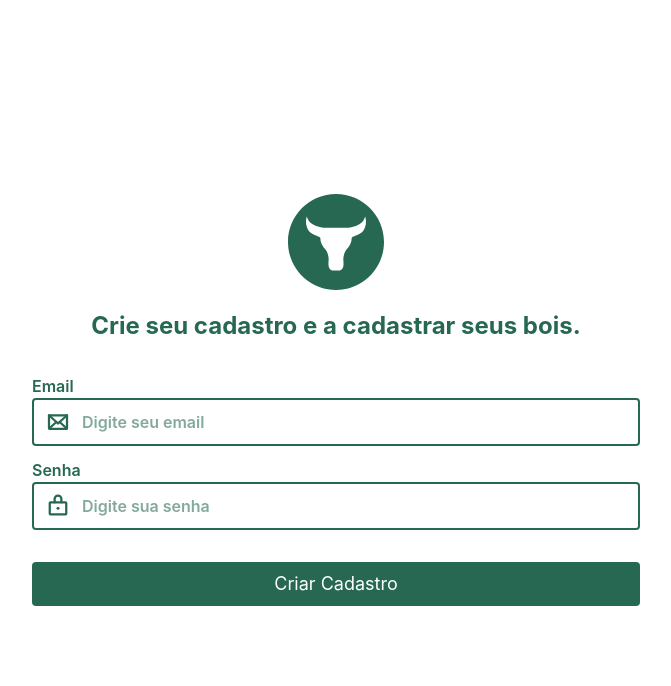
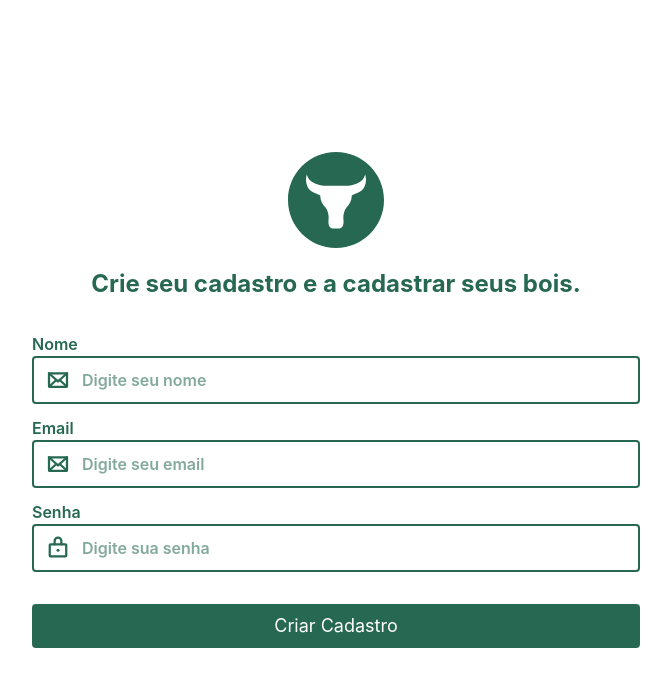
Before and after one commit to mardenrafael/agrobov-web, a Next.js app: page /criar-conta in a window 1280 px wide. Shown: the top 686 px of the page, without its empty margins (304-975 px from the left). Built offline with nearby package versions, Linux system fonts and the light colour scheme.

Commit message:
adiciona input nome na tela de cadastro

```diff
--- a/src/pages/criar-conta.tsx
+++ b/src/pages/criar-conta.tsx
@@ -21,6 +21,12 @@ const CriarConta: React.FC = () => {
         <form className="flex flex-col" action="">
           <div className="flex flex-col gap-3">
             <Input
+              name="nome"
+              label="Nome"
+              placeholder="Digite seu nome"
+              icon={<Envelope weight="bold" className="text-primary h-6 w-6" />}
+            />
+            <Input
               name="email"
               label="Email"
               placeholder="Digite seu email"
```
